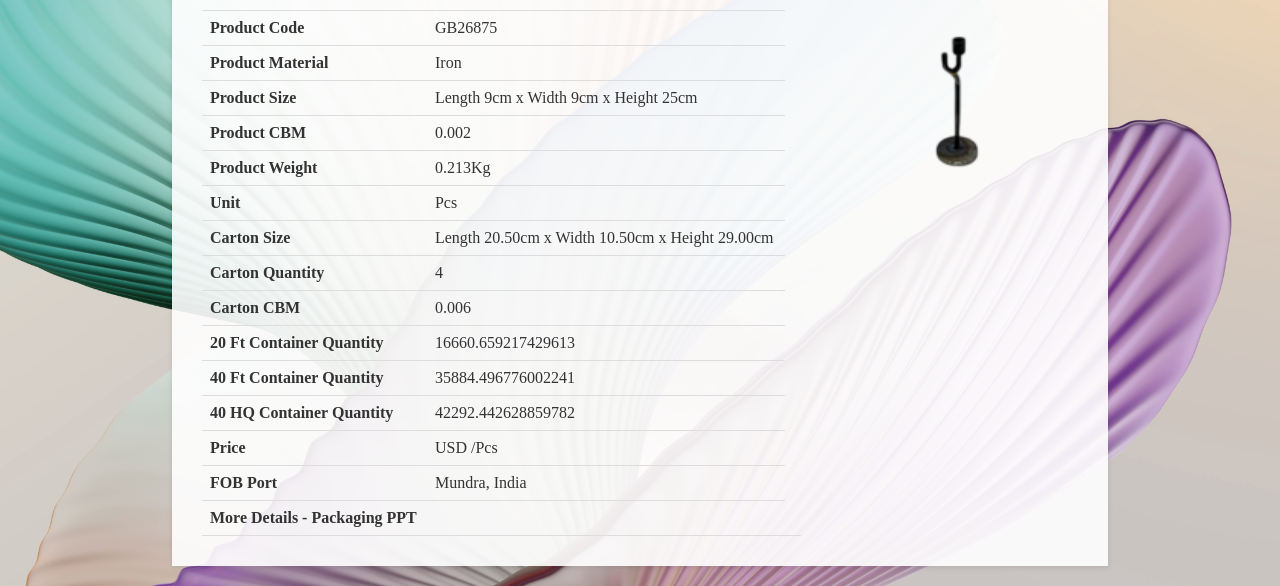
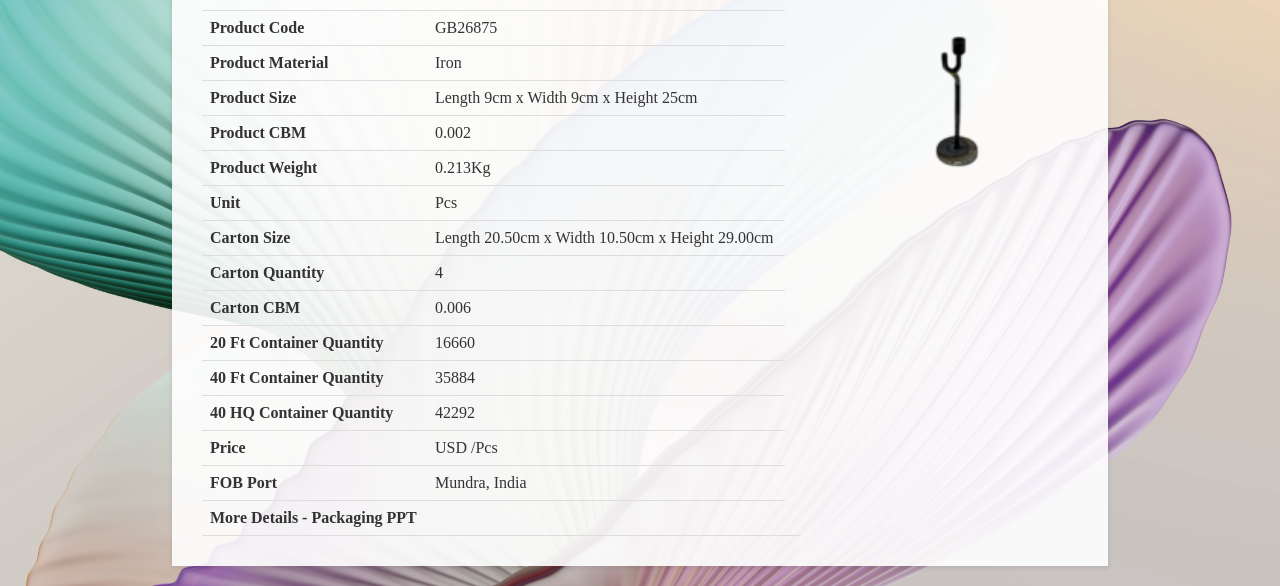
Before and after one commit to GBSLIT/GB26875, a plain HTML site: page index.html in a window 1280 px wide. Shown: the part 253-839 px from the top of the page. Drawn offline with Linux system fonts and the light colour scheme.

Commit message:
Update index.html

```diff
--- a/index.html
+++ b/index.html
@@ -177,15 +177,15 @@
                 </tr>
                 <tr>
                     <th>20 Ft Container Quantity</th>
-                    <td>16660.659217429613 </td>
+                    <td>16660</td>
                 </tr>
                 <tr>
                     <th>40 Ft Container Quantity</th>
-                    <td>35884.496776002241 </td>
+                    <td>35884 </td>
                 </tr>
                 <tr>
                     <th>40 HQ Container Quantity</th>
-                    <td>42292.442628859782 </td>
+                    <td>42292</td>
                  </tr>
                 <tr>
                     <th>Price</th>
```
